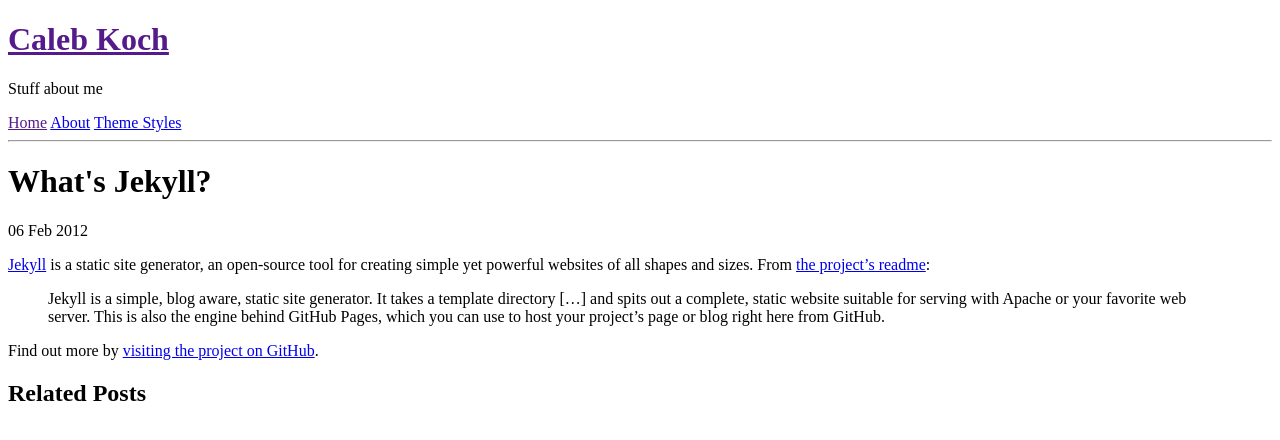
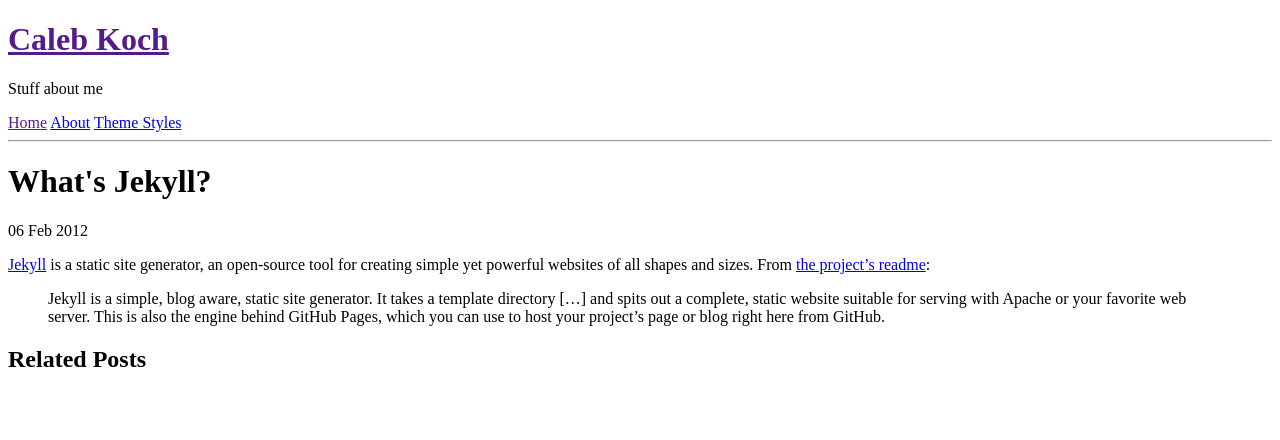
Before and after one commit to cakoch10/cakoch10.github.io, a Jekyll site: the page built from _posts/2012-02-06-whats-jekyll.md, in a window 1280 px wide. Shown: the top 440 px of the page. Built offline with Jekyll 4.4.1, drawn with Linux system fonts in a browser that asks for light colours; Markdown is read by kramdown in place of the engine named in the settings.

Commit message:
Update 2012-02-06-whats-jekyll.md

```diff
--- a/_posts/2012-02-06-whats-jekyll.md
+++ b/_posts/2012-02-06-whats-jekyll.md
@@ -6,5 +6,3 @@ title: What's Jekyll?
 [Jekyll](http://jekyllrb.com) is a static site generator, an open-source tool for creating simple yet powerful websites of all shapes and sizes. From [the project's readme](https://github.com/mojombo/jekyll/blob/master/README.markdown):
 
   > Jekyll is a simple, blog aware, static site generator. It takes a template directory [...] and spits out a complete, static website suitable for serving with Apache or your favorite web server. This is also the engine behind GitHub Pages, which you can use to host your project’s page or blog right here from GitHub.
-
-Find out more by [visiting the project on GitHub](https://github.com/mojombo/jekyll).
```
